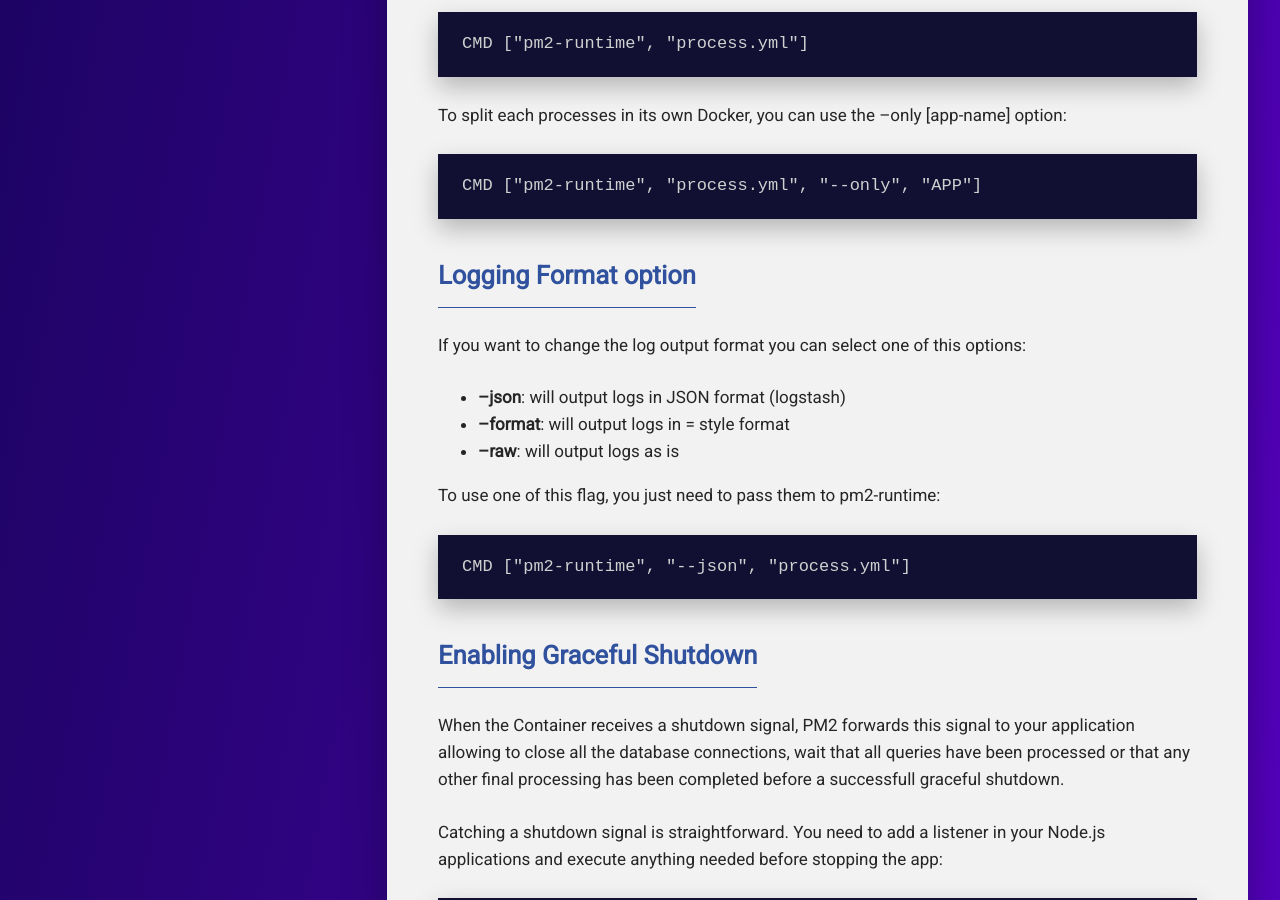
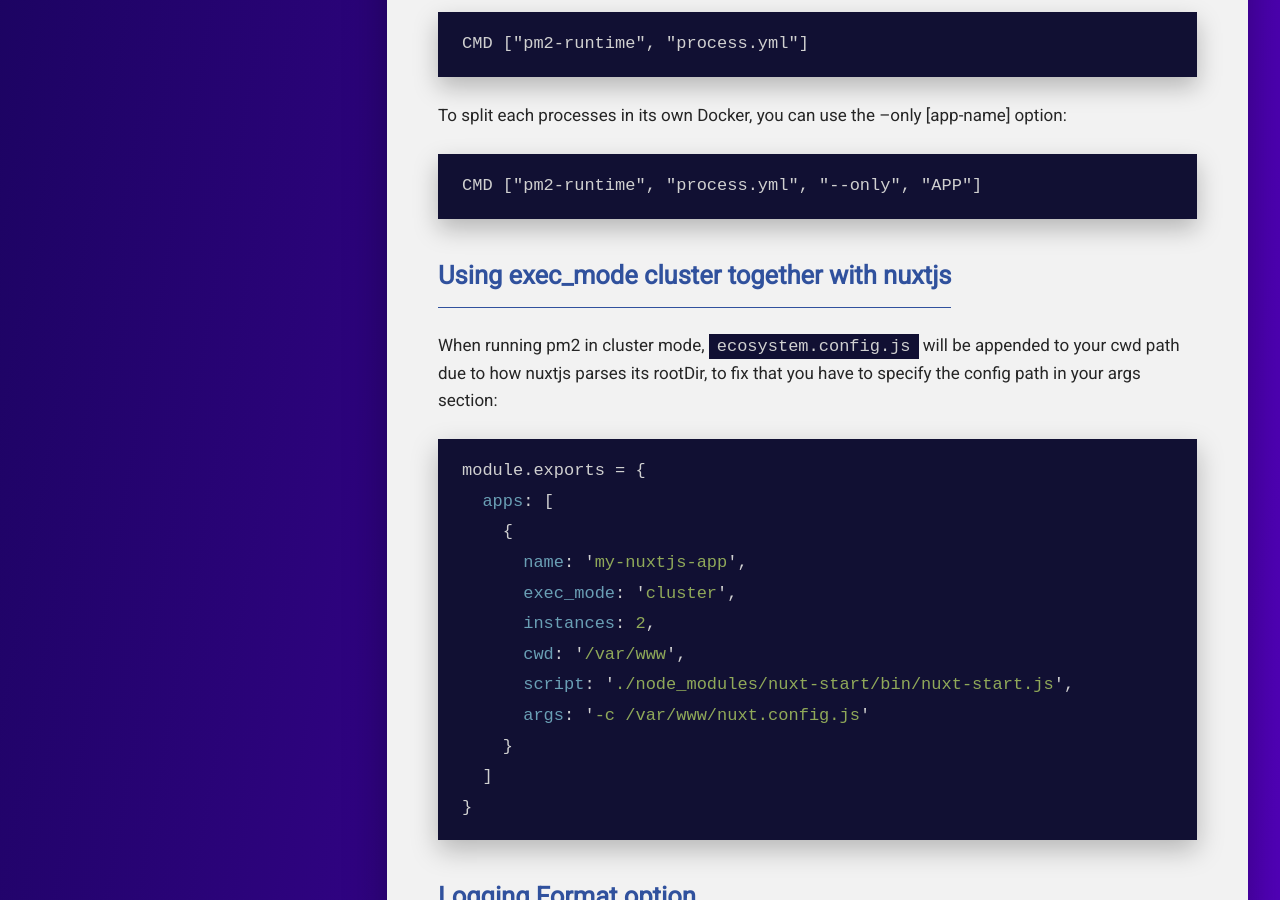
Before and after one commit to pm2-hive/pm2-hive.github.io, a Jekyll site: the page built from docs/features/docker.md, in a window 1280 px wide and 900 px high, scrolled down 2217 px. Built offline with Jekyll 4.4.1, drawn with Linux system fonts in a browser that asks for light colours; comment, search, counter and statistics services are not loaded.

Commit message:
Add specific section of path handling for nuxtjs

````diff
--- a/docs/features/docker.md
+++ b/docs/features/docker.md
@@ -74,6 +74,25 @@
 
 ```
 CMD ["pm2-runtime", "process.yml", "--only", "APP"]
+```
+
+### Using exec_mode cluster together with nuxtjs
+
+When running pm2 in cluster mode, `ecosystem.config.js` will be appended to your cwd path due to how nuxtjs parses its rootDir, to fix that you have to specify the config path in your args section:
+
+```javascript
+module.exports = {
+  apps: [
+    {
+      name: 'my-nuxtjs-app',
+      exec_mode: 'cluster',
+      instances: 2,
+      cwd: '/var/www',
+      script: './node_modules/nuxt-start/bin/nuxt-start.js',
+      args: '-c /var/www/nuxt.config.js'
+    }
+  ]
+}
 ```
 
 ### Logging Format option
````
